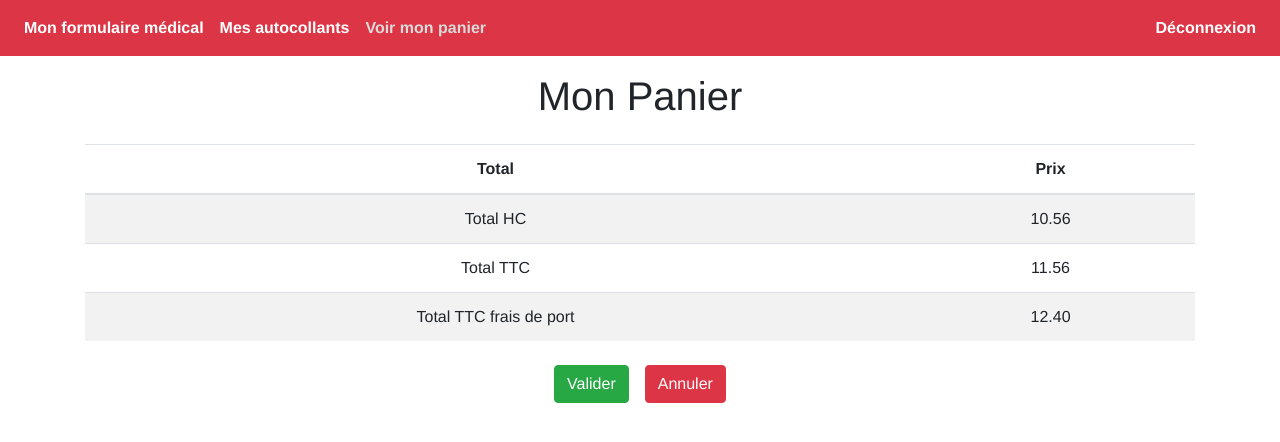
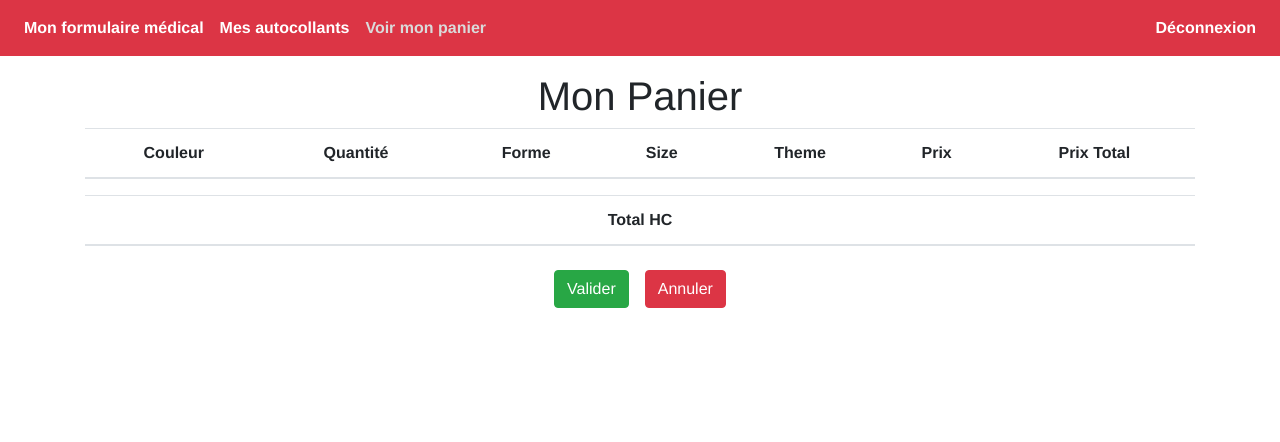
Before and after one commit to MatthieuLev/scanandsave, a Vue app: page /ViewMyCart in a window 1280 px wide. Shown: the top 442 px of the page. Built offline with nearby package versions, Linux system fonts and the light colour scheme; no server answers; the database is empty; sample sign-in values are in the browser's storage.

Commit message:
US#10 Calcul des totaux du panier

```diff
--- a/src/views/ViewMyCart.vue
+++ b/src/views/ViewMyCart.vue
@@ -5,8 +5,16 @@
       <b-form class="registration-form">
         <Menu></Menu>
         <h1>Mon Panier</h1>
-        <b-table striped hover :items="items"></b-table>
-        <b-table striped hover :items="paiement"></b-table>
+        <b-table striped :fields="fields" :items="items">
+
+        </b-table>
+        <b-table striped hover :fields="paiement">
+
+          <template slot="total_hc" slot-scope="data">
+
+          </template>
+
+        </b-table>
         <div>
           <b-row>
 
@@ -34,13 +42,21 @@
     },
     data() {
       return {
-
-        items: [
+        total:0,
+        items: [],
+        fields: [
+          {key: 'color', label: 'Couleur'},
+          {key: 'quantity', label: 'Quantité'},
+          {key: 'shape', label: 'Forme'},
+          {key: 'size', label: 'Size'},
+          {key: 'theme', label: 'Theme'},
+          {key: 'prix', label: 'Prix'},
+          {key: 'prix_total', label: 'Prix Total'},
         ],
         paiement:[
-          { Total: 'Total HC', Prix: '10.56' },
-          { Total: 'Total TTC', Prix: '11.56' },
-          { Total: 'Total TTC frais de port', Prix: '12.40' }    ]
+          { key:"total_hc", label:"Total HC"}
+          /*,{ Total: 'Total TTC', Prix: this.total*1.2},
+          { Total: 'Total TTC frais de port', Prix: (this.total*1.2)+3 }*/]
       };
     },
     created() {
@@ -58,7 +74,17 @@
             querySnapshot.forEach(function (documentSnapshot) {
               let data =documentSnapshot.data();
               console.log(data);
+              if (data.size ==="small"){
+                data['prix'] = 5;
+              }
+              else if (data.size==="medium"){
+                data['prix'] = 6;
+              }
+              else {data['prix']=7}
+              data['prix_total']=data['prix']*data['quantity'];
+
               self.items.push(data);
+              self.total = self.total + data['prix_total'];
             });
           }
         }).catch(error => {
```
